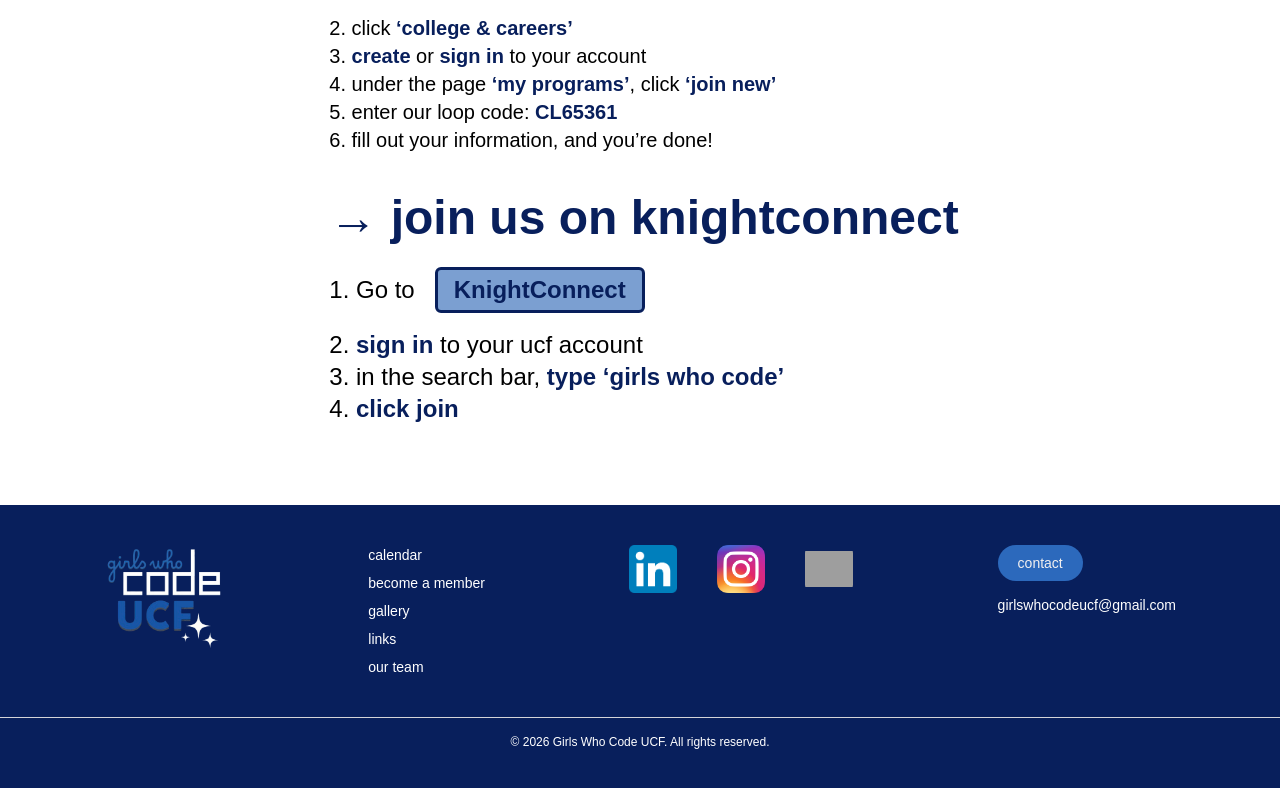
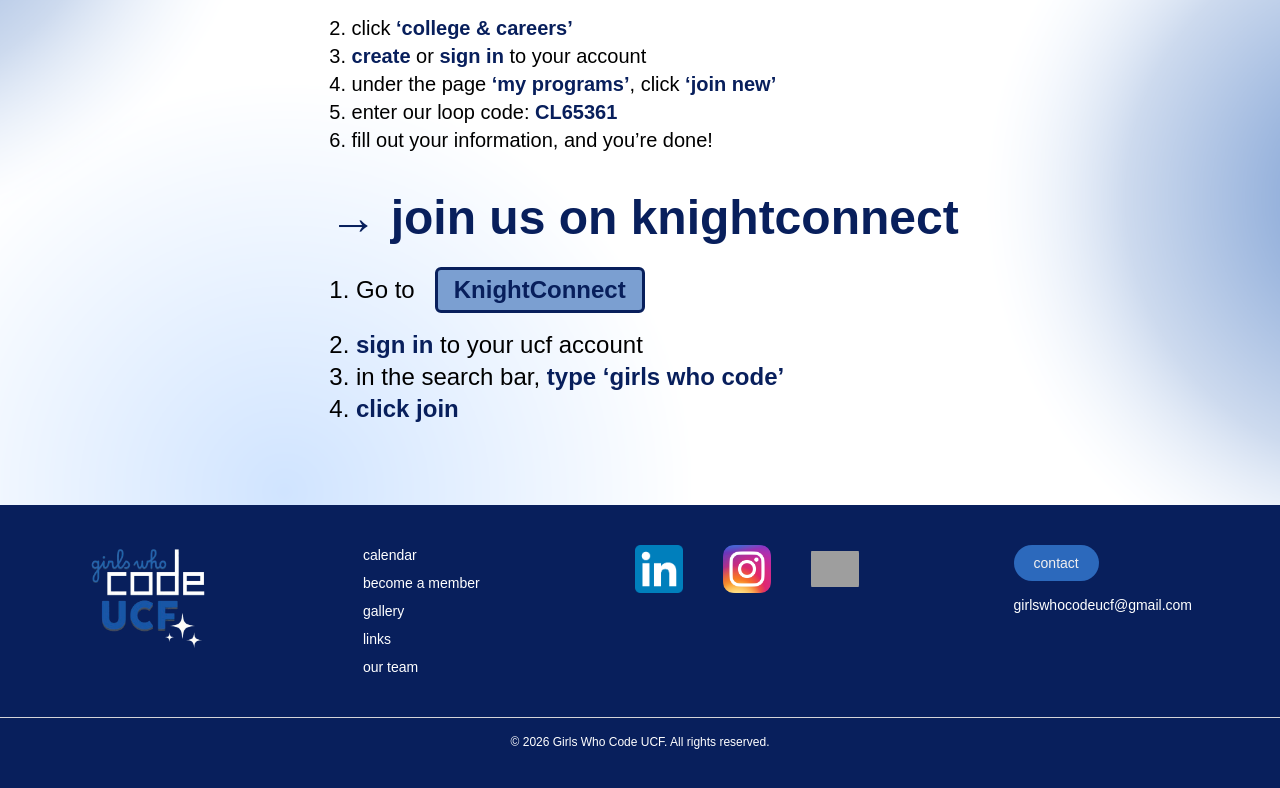
Before and after one commit to simone-c18/GWC_WebDev, a Next.js app: page /join in a window 1280 px wide. Shown: the part 456-1244 px from the top of the page. Built offline with nearby package versions, Linux system fonts and the light colour scheme; grey boxes are pictures that could not be loaded; a web font is replaced by a local one.

Commit message:
get fixed background working

```diff
--- a/app/join/page.tsx
+++ b/app/join/page.tsx
@@ -4,9 +4,16 @@
 
 export default function joinPage() {
 
+    /*const {setCircles} = useBackground();
+    // add another set of brackets after x: and you can set sm: (size) md: (diff-size) etc.
+    useEffect(() => { setCircles([
+        {x: 10, y: 22},
+        {x: 15, y: 98}
+    ])
+    }, [])*/
 
     return (
-        <div>
+        <div className="">
             <div className="font-alexandria mt-28 flex flex-col break-words justify-center items-center">
                 {/* Steps Header */}
                 <div className="flex flex-col items-center text-center">
--- a/app/layout.tsx
+++ b/app/layout.tsx
@@ -31,10 +31,10 @@
       <body
         className={`${geistSans.variable} ${geistMono.variable} antialiased`}
       >
-
-          {/* <Member /> */}
+        <div className="bg-[url(/images/mobile-background.png)] lg:bg-[url(/images/background.webp)]  bg-cover bg-center lg:bg-center h-full pb-20 lg:bg-opacity-0">
           <Navbar />
           {children}
+          </div>
           <Footer />
 
       </body>
--- a/components/global/Footer.tsx
+++ b/components/global/Footer.tsx
@@ -31,8 +31,10 @@
 
 export default function Footer() {
   return (
-    <footer className="w-full bg-gwc-darkblue text-white dark:text-zinc-300 py-10 mt-20">
-      <div className="max-w-6xl mx-auto px-6 sm:px-10 grid grid-cols-2 gap-x-4 gap-y-8 items-start sm:flex sm:flex-wrap sm:justify-center md:justify-between">
+    <div>
+    <footer className="w-full bg-gwc-darkblue text-white dark:text-zinc-300 py-10">
+
+      <div className="max-w-6xl mx-auto px-6 flex flex-col gap-8 sm:flex-row sm:justify-between sm:items-start">
 
         {/* Left: Logo */}
         <a href="/" className="hover:underline">
@@ -118,5 +120,6 @@
         © {new Date().getFullYear()} Girls Who Code UCF. All rights reserved.
       </div>
     </footer>
+    </div>
   );
 }
```
Also changed, not shown: public/images/background.webp (added), 1 other file (tests, documents, lock files or other folders).
